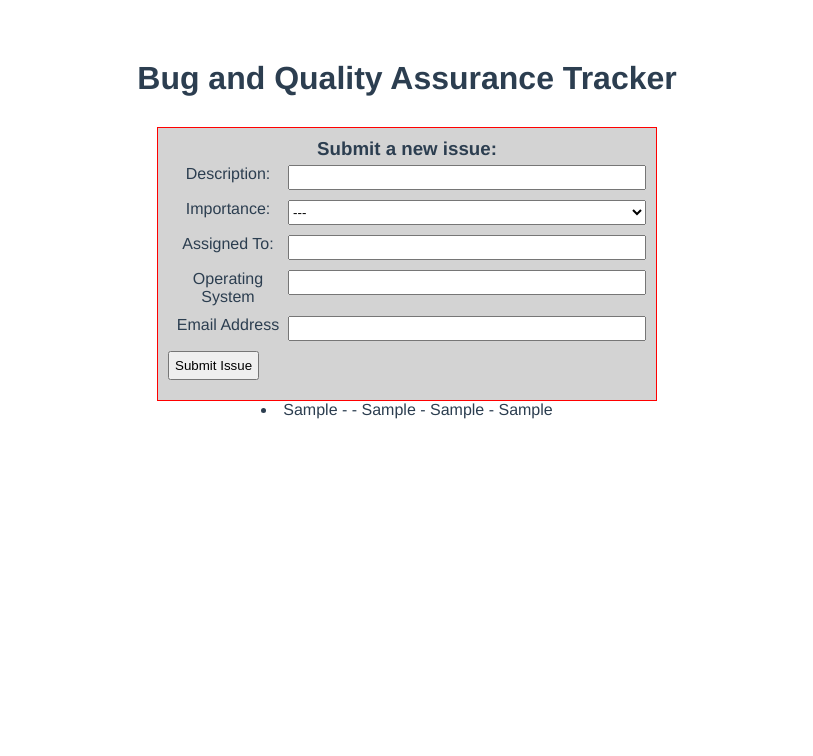
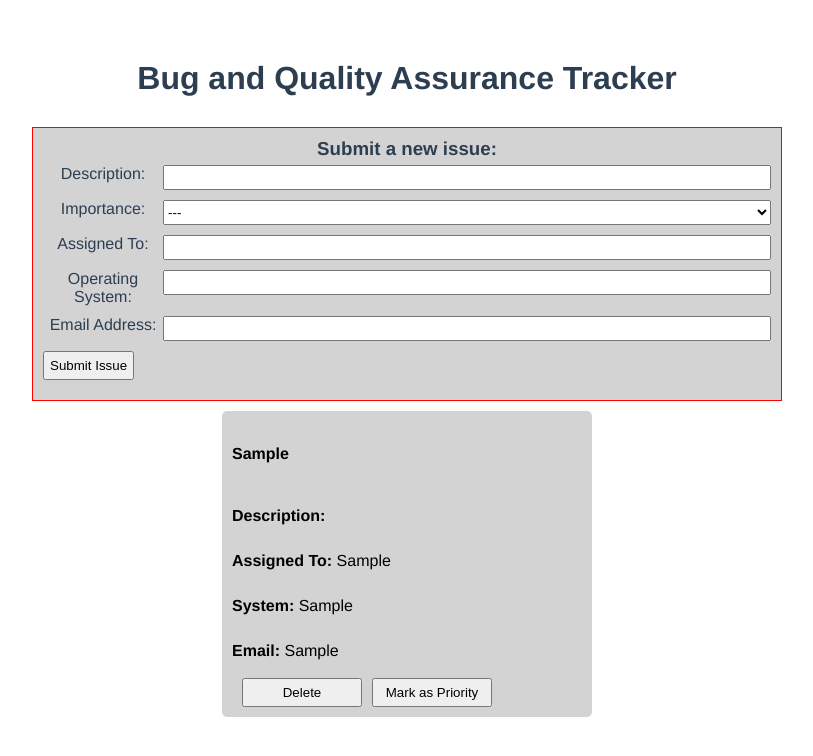
Before and after one commit to JimM517/Vue-Bug-Tracker, a Vue app: page / in a window 1280 px wide. Both pictures are taken after typing "Sample", "Sample", "Sample", "Sample" into the empty fields and a click on the button "Submit Issue". Shown: the top 756 px of the page, without its empty margins (233-1046 px from the left). Built offline with nearby package versions, Linux system fonts and the light colour scheme.

Commit message:
Working on button functionality on ticket

```diff
--- a/src/components/Header.vue
+++ b/src/components/Header.vue
@@ -24,11 +24,11 @@
                         <input type="text" id="assignedTo" v-model="newIssue.assignedTo"/>
                     </div>
                     <div class="field">
-                        <label for="system">Operating System</label>
+                        <label for="system">Operating System:</label>
                         <input type="text" id="system" v-model="newIssue.system"/>
                     </div>
                     <div class="field">
-                        <label for="emailAddress">Email Address</label>
+                        <label for="emailAddress">Email Address:</label>
                         <input type="text" id="emailAddress" v-model="newIssue.email"/>
                     </div>
                     <div class="field">
@@ -38,7 +38,7 @@
             </div>
         </div>
 
-        <Tickets :tickets="tickets"/>
+        <Tickets :tickets="tickets" :show-tickets="showTickets"/>
 
     </div>
 </template>
@@ -64,7 +64,8 @@ import Tickets from './Tickets.vue'
                     assignedTo: '',
                     system: '',
                     email: '',
-                }
+                },
+                showTickets: false
             }
         },
         methods: {
@@ -91,7 +92,7 @@ import Tickets from './Tickets.vue'
                     system: '',
                     email: ''
                 }
-
+                this.showTickets = true;
                 console.log(this.tickets)
             }
         }
@@ -118,7 +119,7 @@ import Tickets from './Tickets.vue'
   }
 
   #formContainer {
-    width: 500px;
+    width: 750px;
     border: 1px solid red;
     background-color: lightgray;
     padding: 10px;
--- a/src/components/Tickets.vue
+++ b/src/components/Tickets.vue
@@ -1,17 +1,73 @@
 <template>
-    <div>
-        <li v-for="ticket in tickets" :key="ticket.id">
-            {{ ticket.description }} - {{ ticket.importance }} - {{ ticket.assignedTo }} - {{ ticket.system }} - {{ ticket.email }}
-        </li>
+    <div v-if="showTickets">
+        <div class="ticket-card" v-for="ticket in tickets" :key="ticket.id">
+            <h4>{{ ticket.description }} </h4>
+            <p class="ticket-info"><span>Description:</span> {{ ticket.importance }} </p>
+            <p class="ticket-info"><span>Assigned To:</span> {{ ticket.assignedTo }} </p>
+            <p class="ticket-info"><span>System:</span> {{ ticket.system }} </p>
+            <p class="ticket-info"><span>Email:</span> {{ ticket.email }} </p>
+            <div class="button-group">
+                <button>Delete</button>
+                <button>Mark as Priority</button>
+            </div>
+        </div>
     </div>
 </template>
 
 <script>
     export default {
         props: {
-            tickets: Array,
-            required: true
+            tickets: {
+                type: Array,
+                required: true
+            },
+            showTickets: {
+                type: Boolean,
+                required: true
+            }
         }
     }
 
 </script>
+
+<style scoped>
+.ticket-card {
+    background-color: lightgray;
+    border-radius: 5px;
+    width: 350px;
+    display: flex;
+    flex-direction: column;
+    align-items: flex-start;
+    justify-content: flex-start;
+    margin: 10px auto;
+    color: black;
+    padding: 10px;
+    line-height: 1.5;
+}
+
+.ticket-info {
+    margin-bottom: 5px;
+}
+
+.button-group {
+    margin-top: auto;
+    display: flex;
+    justify-content: flex-end;
+}
+
+.button-group button {
+    margin-left: 10px;
+    margin-top: 10px;
+    width: 120px;
+    text-align: center;
+    padding: 5px;
+}
+
+span {
+    font-weight: bold;
+}
+
+
+
+
+</style>
```
